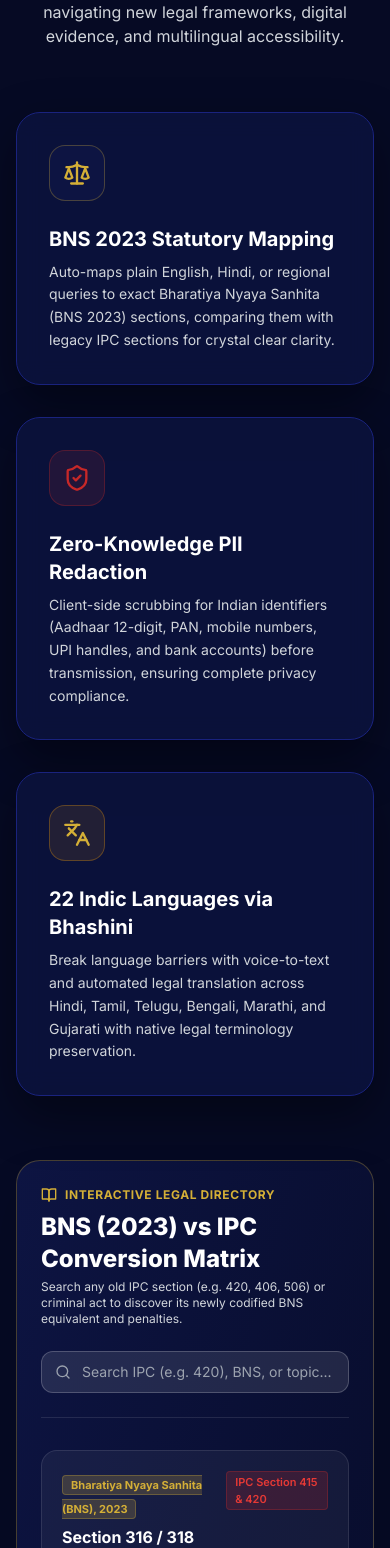
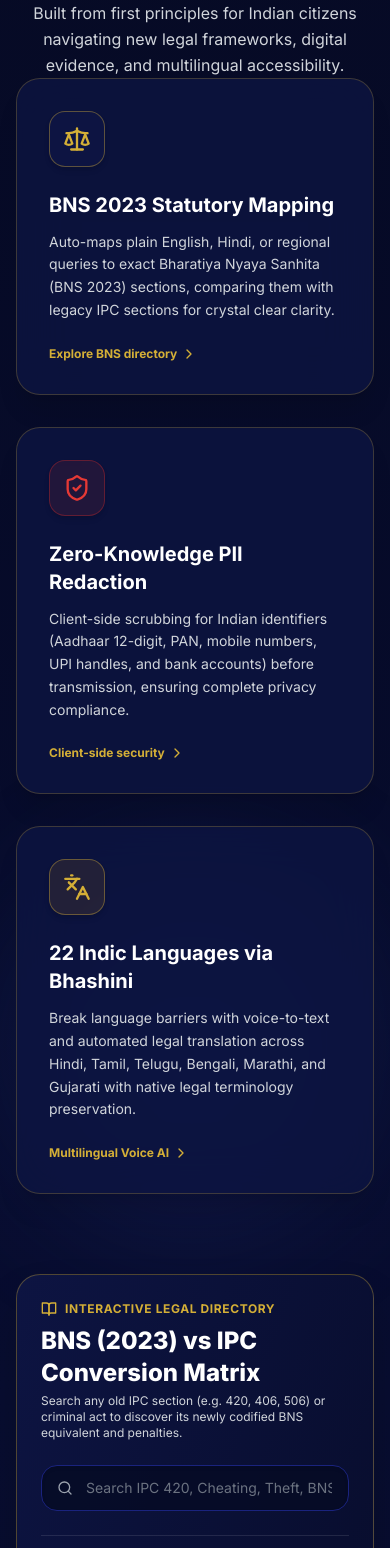
Before and after one commit to Hix-001/SIH-2026, a React (Vite) app: page / in a window 390 px wide. Shown: the part 1780-3328 px from the top of the page. Built offline with nearby package versions, Linux system fonts and the light colour scheme; no server answers; a web font is replaced by a local one.

Commit message:
feat(ui): add scroll reveals, spring physics, dynamic glow and interactive animations to all home page sections

```diff
--- a/src/components/home/FeaturesSection.tsx
+++ b/src/components/home/FeaturesSection.tsx
@@ -1,6 +1,6 @@
 import React, { useState } from 'react';
 import { motion } from 'framer-motion';
-import { Scale, ShieldCheck, Languages, FileText, Search, ArrowRight, CheckCircle2, Lock, Sparkles, BookOpen } from 'lucide-react';
+import { Scale, ShieldCheck, Languages, Search, ArrowRight, CheckCircle2, Lock, Sparkles, BookOpen, ChevronRight } from 'lucide-react';
 import { STATUTE_KNOWLEDGE_BASE } from '../../utils/constants';
 import { redactPII } from '../../utils/piiRedactor';
 
@@ -23,71 +23,126 @@ export const FeaturesSection: React.FC = () => {
   );
 
   return (
-    <section className="py-20 bg-white dark:bg-judiciary-950 transition-colors">
-      <div className="container mx-auto px-4 sm:px-6">
+    <section className="py-24 bg-gradient-to-b from-[#060a24] via-[#080d30] to-[#060a24] text-white relative overflow-hidden">
+      {/* Background Decorative Lighting */}
+      <div className="absolute top-1/3 left-0 w-96 h-96 bg-judiciary-700/15 rounded-full blur-3xl pointer-events-none" />
+      <div className="absolute bottom-10 right-0 w-96 h-96 bg-gold/10 rounded-full blur-3xl pointer-events-none" />
+
+      <div className="container mx-auto px-4 sm:px-6 relative z-10">
         {/* Section Header */}
-        <div className="text-center max-w-3xl mx-auto mb-16">
-          <div className="inline-flex items-center gap-2 px-3.5 py-1.5 rounded-full bg-judiciary-50 dark:bg-judiciary-900/60 border border-judiciary-200 dark:border-judiciary-800 text-judiciary-800 dark:text-gold text-xs font-bold uppercase tracking-wider mb-3">
+        <motion.div
+          initial={{ opacity: 0, y: 25 }}
+          whileInView={{ opacity: 1, y: 0 }}
+          viewport={{ once: true }}
+          transition={{ duration: 0.6 }}
+          className="text-center max-w-3xl mx-auto mb-18"
+        >
+          <div className="inline-flex items-center gap-2 px-4 py-1.5 rounded-full bg-judiciary-900/90 border border-gold/40 text-gold text-xs font-bold uppercase tracking-wider mb-4 shadow-sm shadow-gold/10">
             <Sparkles className="w-3.5 h-3.5" />
-            Core Innovation & Technical Highlights
+            <span>Core Innovation & Technical Highlights</span>
           </div>
-          <h2 className="text-3xl sm:text-4xl font-extrabold text-judiciary-900 dark:text-white font-sans tracking-tight">
+          <h2 className="text-3xl sm:text-5xl font-extrabold text-white font-sans tracking-tight">
             Intelligent Legal Rights Architecture
           </h2>
-          <p className="text-base text-gray-600 dark:text-gray-300 mt-3">
+          <p className="text-base text-gray-300 mt-4 leading-relaxed">
             Built from first principles for Indian citizens navigating new legal frameworks, digital evidence, and multilingual accessibility.
           </p>
-        </div>
+        </motion.div>
 
-        {/* 3 Major Pillars */}
-        <div className="grid grid-cols-1 md:grid-cols-3 gap-8 mb-16">
+        {/* 3 Major Pillars with Staggered Entrance & Hover Physics */}
+        <div className="grid grid-cols-1 md:grid-cols-3 gap-8 mb-20">
           {/* Pillar 1 */}
-          <div className="glass-card p-8 rounded-3xl border border-gray-200 dark:border-judiciary-800 hover:shadow-glass-hover transition-all group">
-            <div className="w-14 h-14 rounded-2xl bg-judiciary-100 dark:bg-judiciary-900 border border-judiciary-300 dark:border-gold/30 flex items-center justify-center text-judiciary-800 dark:text-gold mb-6 group-hover:scale-110 transition-transform">
+          <motion.div
+            initial={{ opacity: 0, y: 30 }}
+            whileInView={{ opacity: 1, y: 0 }}
+            viewport={{ once: true }}
+            transition={{ duration: 0.5, delay: 0.1 }}
+            whileHover={{ y: -8, transition: { duration: 0.2 } }}
+            className="p-8 rounded-3xl bg-[#0d1442]/80 backdrop-blur-xl border border-gold/25 hover:border-gold/60 shadow-xl hover:shadow-2xl hover:shadow-gold/10 transition-all group flex flex-col justify-between"
+          >
+            <div>
+              <div className="w-14 h-14 rounded-2xl bg-judiciary-900 border border-gold/40 flex items-center justify-center text-gold mb-6 group-hover:scale-110 group-hover:rotate-3 transition-transform shadow-md">
                 <Scale className="w-7 h-7" />
               </div>
-            <h3 className="text-xl font-bold text-judiciary-900 dark:text-white mb-2">
+              <h3 className="text-xl font-bold text-white mb-3 group-hover:text-gold transition-colors">
                 BNS 2023 Statutory Mapping
               </h3>
-            <p className="text-sm text-gray-600 dark:text-gray-300 leading-relaxed">
+              <p className="text-sm text-gray-300 leading-relaxed">
                 Auto-maps plain English, Hindi, or regional queries to exact Bharatiya Nyaya Sanhita (BNS 2023) sections, comparing them with legacy IPC sections for crystal clear clarity.
               </p>
             </div>
+            <div className="pt-6 flex items-center gap-1 text-xs font-bold text-gold group-hover:translate-x-1 transition-transform">
+              <span>Explore BNS directory</span>
+              <ChevronRight className="w-4 h-4" />
+            </div>
+          </motion.div>
 
           {/* Pillar 2 */}
-          <div className="glass-card p-8 rounded-3xl border border-gray-200 dark:border-judiciary-800 hover:shadow-glass-hover transition-all group">
-            <div className="w-14 h-14 rounded-2xl bg-secondary-light/10 border border-secondary/30 flex items-center justify-center text-secondary mb-6 group-hover:scale-110 transition-transform">
+          <motion.div
+            initial={{ opacity: 0, y: 30 }}
+            whileInView={{ opacity: 1, y: 0 }}
+            viewport={{ once: true }}
+            transition={{ duration: 0.5, delay: 0.2 }}
+            whileHover={{ y: -8, transition: { duration: 0.2 } }}
+            className="p-8 rounded-3xl bg-[#0d1442]/80 backdrop-blur-xl border border-gold/25 hover:border-gold/60 shadow-xl hover:shadow-2xl hover:shadow-gold/10 transition-all group flex flex-col justify-between"
+          >
+            <div>
+              <div className="w-14 h-14 rounded-2xl bg-secondary-light/10 border border-secondary/40 flex items-center justify-center text-secondary-light mb-6 group-hover:scale-110 group-hover:rotate-3 transition-transform shadow-md">
                 <ShieldCheck className="w-7 h-7" />
               </div>
-            <h3 className="text-xl font-bold text-judiciary-900 dark:text-white mb-2">
+              <h3 className="text-xl font-bold text-white mb-3 group-hover:text-gold transition-colors">
                 Zero-Knowledge PII Redaction
               </h3>
-            <p className="text-sm text-gray-600 dark:text-gray-300 leading-relaxed">
+              <p className="text-sm text-gray-300 leading-relaxed">
                 Client-side scrubbing for Indian identifiers (Aadhaar 12-digit, PAN, mobile numbers, UPI handles, and bank accounts) before transmission, ensuring complete privacy compliance.
               </p>
             </div>
+            <div className="pt-6 flex items-center gap-1 text-xs font-bold text-gold group-hover:translate-x-1 transition-transform">
+              <span>Client-side security</span>
+              <ChevronRight className="w-4 h-4" />
+            </div>
+          </motion.div>
 
           {/* Pillar 3 */}
-          <div className="glass-card p-8 rounded-3xl border border-gray-200 dark:border-judiciary-800 hover:shadow-glass-hover transition-all group">
-            <div className="w-14 h-14 rounded-2xl bg-amber-500/10 border border-amber-500/30 flex items-center justify-center text-amber-600 dark:text-gold mb-6 group-hover:scale-110 transition-transform">
+          <motion.div
+            initial={{ opacity: 0, y: 30 }}
+            whileInView={{ opacity: 1, y: 0 }}
+            viewport={{ once: true }}
+            transition={{ duration: 0.5, delay: 0.3 }}
+            whileHover={{ y: -8, transition: { duration: 0.2 } }}
+            className="p-8 rounded-3xl bg-[#0d1442]/80 backdrop-blur-xl border border-gold/25 hover:border-gold/60 shadow-xl hover:shadow-2xl hover:shadow-gold/10 transition-all group flex flex-col justify-between"
+          >
+            <div>
+              <div className="w-14 h-14 rounded-2xl bg-amber-500/10 border border-gold/40 flex items-center justify-center text-gold mb-6 group-hover:scale-110 group-hover:rotate-3 transition-transform shadow-md">
                 <Languages className="w-7 h-7" />
               </div>
-            <h3 className="text-xl font-bold text-judiciary-900 dark:text-white mb-2">
+              <h3 className="text-xl font-bold text-white mb-3 group-hover:text-gold transition-colors">
                 22 Indic Languages via Bhashini
               </h3>
-            <p className="text-sm text-gray-600 dark:text-gray-300 leading-relaxed">
+              <p className="text-sm text-gray-300 leading-relaxed">
                 Break language barriers with voice-to-text and automated legal translation across Hindi, Tamil, Telugu, Bengali, Marathi, and Gujarati with native legal terminology preservation.
               </p>
             </div>
+            <div className="pt-6 flex items-center gap-1 text-xs font-bold text-gold group-hover:translate-x-1 transition-transform">
+              <span>Multilingual Voice AI</span>
+              <ChevronRight className="w-4 h-4" />
+            </div>
+          </motion.div>
         </div>
 
         {/* Interactive Feature 1: Live BNS vs IPC Converter Tool */}
-        <div className="bg-gradient-to-br from-judiciary-900 to-judiciary-950 rounded-3xl p-6 sm:p-10 border border-gold/30 shadow-2xl mb-16 text-white">
+        <motion.div
+          initial={{ opacity: 0, y: 40 }}
+          whileInView={{ opacity: 1, y: 0 }}
+          viewport={{ once: true }}
+          transition={{ duration: 0.7 }}
+          className="bg-gradient-to-br from-judiciary-900 to-judiciary-950 rounded-3xl p-6 sm:p-10 border border-gold/35 shadow-2xl mb-18 text-white relative overflow-hidden"
+        >
           <div className="flex flex-col lg:flex-row items-start lg:items-center justify-between gap-6 mb-8 border-b border-white/10 pb-6">
             <div>
               <div className="inline-flex items-center gap-2 text-xs font-bold text-gold uppercase tracking-wider mb-2">
                 <BookOpen className="w-4 h-4" />
-                Interactive Legal Directory
+                <span>Interactive Legal Directory</span>
               </div>
               <h3 className="text-2xl sm:text-3xl font-extrabold text-white">
                 BNS (2023) vs IPC Conversion Matrix
@@ -98,99 +153,101 @@ export const FeaturesSection: React.FC = () => {
             </div>
 
             {/* Search Bar */}
-            <div className="w-full lg:w-80 relative">
+            <div className="relative w-full lg:w-96">
+              <Search className="absolute left-4 top-1/2 -translate-y-1/2 w-4 h-4 text-gray-400" />
               <input
                 type="text"
                 value={searchTerm}
                 onChange={(e) => setSearchTerm(e.target.value)}
-                placeholder="Search IPC (e.g. 420), BNS, or topic..."
-                className="w-full pl-10 pr-4 py-2.5 rounded-xl bg-white/10 border border-white/20 text-white placeholder-gray-400 text-sm focus:outline-none focus:border-gold transition-colors"
+                placeholder="Search IPC 420, Cheating, Theft, BNS 316..."
+                className="w-full pl-11 pr-4 py-3 bg-judiciary-950/80 rounded-2xl border border-judiciary-800 focus:border-gold focus:outline-none text-sm text-white placeholder-gray-500 shadow-inner"
               />
-              <Search className="w-4 h-4 text-gray-400 absolute left-3.5 top-1/2 -translate-y-1/2" />
             </div>
           </div>
 
-          {/* Matrix Grid */}
-          <div className="grid grid-cols-1 md:grid-cols-2 gap-4">
-            {filteredBns.slice(0, 4).map((sec) => (
-              <div
-                key={sec.id}
-                className="p-5 rounded-2xl bg-white/5 border border-white/10 hover:border-gold/50 transition-all space-y-3"
+          {/* Results Table */}
+          <div className="overflow-x-auto">
+            <table className="w-full text-left text-sm">
+              <thead className="bg-judiciary-950/90 text-gray-400 text-xs uppercase tracking-wider border-b border-judiciary-800">
+                <tr>
+                  <th className="py-3 px-4 font-bold">New BNS (2023)</th>
+                  <th className="py-3 px-4 font-bold">Old IPC Equivalent</th>
+                  <th className="py-3 px-4 font-bold">Legal Offence</th>
+                  <th className="py-3 px-4 font-bold">Punishment & Details</th>
+                </tr>
+              </thead>
+              <tbody className="divide-y divide-judiciary-800/60">
+                {filteredBns.slice(0, 4).map((item) => (
+                  <tr key={item.section} className="hover:bg-judiciary-800/40 transition-colors">
+                    <td className="py-4 px-4 font-mono font-bold text-gold">
+                      {item.section}
+                    </td>
+                    <td className="py-4 px-4 font-mono text-gray-300">
+                      {item.oldIpcSection || 'N/A'}
+                    </td>
+                    <td className="py-4 px-4 font-semibold text-white">
+                      {item.title}
+                    </td>
+                    <td className="py-4 px-4 text-xs text-gray-300 leading-relaxed max-w-xs">
+                      {item.punishment}
+                    </td>
+                  </tr>
+                ))}
+              </tbody>
+            </table>
+          </div>
+        </motion.div>
+
+        {/* Interactive Feature 2: Live Client-Side PII Redactor Sandbox */}
+        <motion.div
+          initial={{ opacity: 0, y: 40 }}
+          whileInView={{ opacity: 1, y: 0 }}
+          viewport={{ once: true }}
+          transition={{ duration: 0.7 }}
+          className="bg-[#090e2e]/90 rounded-3xl p-6 sm:p-10 border border-judiciary-800 shadow-2xl relative overflow-hidden"
         >
-                <div className="flex items-start justify-between gap-2">
-                  <div>
-                    <span className="text-[11px] font-bold px-2 py-0.5 rounded bg-gold/20 text-gold border border-gold/30">
-                      {sec.act}
-                    </span>
-                    <h4 className="text-base font-bold text-white mt-1.5">{sec.section}</h4>
+          <div className="mb-6">
+            <div className="inline-flex items-center gap-2 text-xs font-bold text-secondary-light uppercase tracking-wider mb-2">
+              <Lock className="w-4 h-4" />
+              <span>Real-Time Security Test</span>
             </div>
-                  {sec.oldIpcSection && (
-                    <span className="text-[11px] font-semibold text-secondary-light bg-secondary/20 px-2 py-0.5 rounded border border-secondary/30">
-                      {sec.oldIpcSection.split('(')[0]}
-                    </span>
-                  )}
-                </div>
-
-                <p className="text-xs text-gray-300 line-clamp-2">
-                  {sec.description}
-                </p>
-
-                <div className="pt-2 border-t border-white/10 flex items-center justify-between text-xs text-gray-400">
-                  <span>Punishment: <strong className="text-gray-200">{sec.punishment.split(',')[0]}</strong></span>
-                  <span className={`px-2 py-0.5 rounded text-[10px] font-bold ${sec.cognizable ? 'bg-red-500/20 text-red-300' : 'bg-blue-500/20 text-blue-300'}`}>
-                    {sec.cognizable ? 'Cognizable' : 'Non-Cognizable'}
-                  </span>
-                </div>
-              </div>
-            ))}
-          </div>
-        </div>
-
-        {/* Interactive Feature 2: Client-Side PII Redaction Live Sandbox */}
-        <div className="glass-card rounded-3xl p-6 sm:p-10 border border-gray-200 dark:border-judiciary-800 shadow-xl">
-          <div className="max-w-3xl mb-6">
-            <div className="inline-flex items-center gap-2 text-xs font-bold text-secondary uppercase tracking-wider mb-2">
-              <Lock className="w-4 h-4" />
-              Real-Time Security Test
-            </div>
-            <h3 className="text-2xl sm:text-3xl font-extrabold text-judiciary-900 dark:text-white">
+            <h3 className="text-2xl sm:text-3xl font-extrabold text-white">
               Live Client-Side PII Redactor Demonstration
             </h3>
-            <p className="text-xs sm:text-sm text-gray-600 dark:text-gray-300 mt-1">
-              Type or edit real-world Indian details below (Aadhaar, Phone, PAN, Bank A/C) to verify how sensitive identity data is sanitized in the browser before legal inference.
+            <p className="text-xs sm:text-sm text-gray-300 mt-1">
+              Type or edit real-world Indian details below to verify how sensitive identity data is sanitized in the browser before legal inference.
             </p>
           </div>
 
           <div className="grid grid-cols-1 lg:grid-cols-2 gap-6">
-            {/* Input Box */}
             <div>
-              <label className="block text-xs font-bold uppercase tracking-wider text-gray-700 dark:text-gray-300 mb-2">
+              <label className="block text-xs font-bold text-gray-400 uppercase tracking-wider mb-2">
                 Raw Citizen Input (Simulated)
               </label>
               <textarea
                 value={sandboxText}
                 onChange={(e) => setSandboxText(e.target.value)}
-                rows={5}
-                className="w-full p-4 rounded-2xl border border-gray-300 dark:border-judiciary-700 bg-white dark:bg-judiciary-900 text-gray-900 dark:text-gray-100 text-xs sm:text-sm focus:outline-none focus:border-judiciary-700 dark:focus:border-gold transition-colors font-mono"
+                rows={4}
+                className="w-full p-4 bg-judiciary-950/90 rounded-2xl border border-judiciary-800 focus:border-gold focus:outline-none text-sm text-white font-mono leading-relaxed resize-none shadow-inner"
               />
             </div>
 
-            {/* Scrubbed Output */}
             <div>
               <div className="flex items-center justify-between mb-2">
-                <label className="block text-xs font-bold uppercase tracking-wider text-emerald-700 dark:text-emerald-400">
-                  Scrubbed Output (Safe for AI Processing)
+                <label className="text-xs font-bold text-emerald-400 uppercase tracking-wider flex items-center gap-1.5">
+                  <CheckCircle2 className="w-4 h-4" />
+                  <span>Scrubbed Output (Safe for AI Processing)</span>
                 </label>
-                <span className="text-[11px] font-bold px-2 py-0.5 rounded-full bg-emerald-100 dark:bg-emerald-950 text-emerald-800 dark:text-emerald-300">
-                  {sandboxRedaction.piiCount} PII Entities Masked
+                <span className="text-[11px] font-bold px-2 py-0.5 rounded-full bg-emerald-500/20 text-emerald-300 border border-emerald-500/30">
+                  {sandboxRedaction.entities.length} PII Entities Masked
                 </span>
               </div>
-              <div className="w-full p-4 rounded-2xl border border-emerald-300 dark:border-emerald-900/60 bg-emerald-50/50 dark:bg-emerald-950/20 text-gray-800 dark:text-gray-200 text-xs sm:text-sm font-mono min-h-[120px] whitespace-pre-wrap leading-relaxed">
+              <div className="p-4 bg-judiciary-950/90 rounded-2xl border border-emerald-500/30 text-sm text-gray-200 font-mono leading-relaxed min-h-[110px] break-words shadow-inner">
                 {sandboxRedaction.redactedText}
               </div>
             </div>
           </div>
-        </div>
+        </motion.div>
       </div>
     </section>
   );
--- a/src/components/home/StatsSection.tsx
+++ b/src/components/home/StatsSection.tsx
@@ -1,5 +1,6 @@
 import React from 'react';
-import { Scale, Users, FileCheck, ShieldAlert, Award } from 'lucide-react';
+import { Scale, Users, FileCheck, ShieldAlert } from 'lucide-react';
+import { motion } from 'framer-motion';
 
 export const StatsSection: React.FC = () => {
   const stats = [
@@ -30,24 +31,35 @@ export const StatsSection: React.FC = () => {
   ];
 
   return (
-    <section className="py-16 bg-gradient-to-r from-judiciary-950 via-judiciary-900 to-judiciary-950 text-white border-y border-gold/20">
-      <div className="container mx-auto px-4 sm:px-6">
+    <section className="py-20 bg-gradient-to-r from-[#040618] via-[#091038] to-[#040618] text-white border-y border-gold/25 relative overflow-hidden">
+      {/* Background Lighting */}
+      <div className="absolute top-1/2 left-1/2 -translate-x-1/2 -translate-y-1/2 w-full h-full bg-gold/[0.03] blur-2xl pointer-events-none" />
+
+      <div className="container mx-auto px-4 sm:px-6 relative z-10">
         <div className="grid grid-cols-2 lg:grid-cols-4 gap-8">
           {stats.map((stat, idx) => (
-            <div key={idx} className="flex flex-col items-center text-center p-4">
-              <div className="w-12 h-12 rounded-2xl bg-white/10 flex items-center justify-center text-gold mb-3 border border-gold/30">
+            <motion.div
+              key={idx}
+              initial={{ opacity: 0, scale: 0.9, y: 20 }}
+              whileInView={{ opacity: 1, scale: 1, y: 0 }}
+              viewport={{ once: true }}
+              transition={{ delay: idx * 0.1, duration: 0.5 }}
+              whileHover={{ y: -6, transition: { duration: 0.2 } }}
+              className="flex flex-col items-center text-center p-5 rounded-3xl bg-[#060a24]/60 backdrop-blur-xl border border-judiciary-800/80 hover:border-gold/40 transition-all shadow-lg hover:shadow-gold/10 group"
+            >
+              <div className="w-12 h-12 rounded-2xl bg-judiciary-900/90 flex items-center justify-center text-gold mb-3.5 border border-gold/35 group-hover:scale-110 group-hover:rotate-6 transition-transform shadow-md">
                 <stat.icon className="w-6 h-6" />
               </div>
-              <div className="text-3xl sm:text-4xl font-extrabold text-transparent bg-clip-text bg-gradient-to-r from-gold via-accent to-gold-light font-mono">
+              <div className="text-3xl sm:text-4xl font-extrabold text-transparent bg-clip-text bg-gradient-to-r from-gold via-accent to-gold-light font-mono tracking-tight">
                 {stat.value}
               </div>
-              <div className="text-sm font-bold text-white mt-1">
+              <div className="text-sm font-bold text-white mt-1.5 group-hover:text-gold transition-colors">
                 {stat.label}
               </div>
-              <div className="text-xs text-gray-400 mt-0.5">
+              <div className="text-xs text-gray-300 mt-1 leading-relaxed">
                 {stat.subtext}
               </div>
-            </div>
+            </motion.div>
           ))}
         </div>
       </div>
```
Also changed, not shown: src/components/home/CTASection.tsx (+28 -13 lines), src/components/home/HowItWorksSection.tsx (+47 -22 lines), src/components/home/PresetScenariosSection.tsx (+42 -30 lines). Lines whose indentation alone changed are shown as unchanged.
